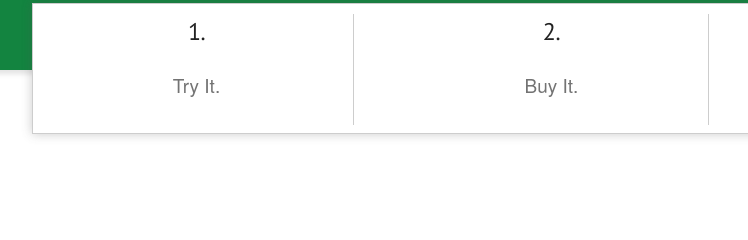
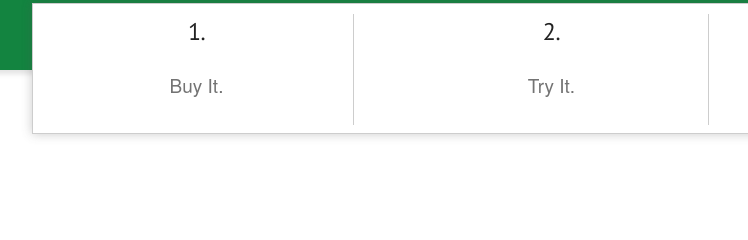
Before and after one commit to heymagruder/magicquack, a plain HTML site: page index.html in a window 1280 px wide. Shown: the part 707-947 px from the top of the page, 88-836 px from the left. Drawn offline with nearby package versions, Linux system fonts and the light colour scheme; files whose address does not match are found by name.

Commit message:
buy,try,love.

```diff
--- a/index.html
+++ b/index.html
@@ -69,8 +69,8 @@
     </div>
     <div class="cta-callouts">
       <div class="row">
-        <div class="one-third column center cta-one"><h5>1.</h5><p>Try It.</p></div>
-          <div class="one-third column center cta-two"><h5>2.</h5><p>Buy It.</p></div>
+        <div class="one-third column center cta-one"><h5>1.</h5><p>Buy It.</p></div>
+          <div class="one-third column center cta-two"><h5>2.</h5><p>Try It.</p></div>
             <div class="one-third column center"><h5>3.</h5><p>Love It.</p></div>
 
       </div>
```
